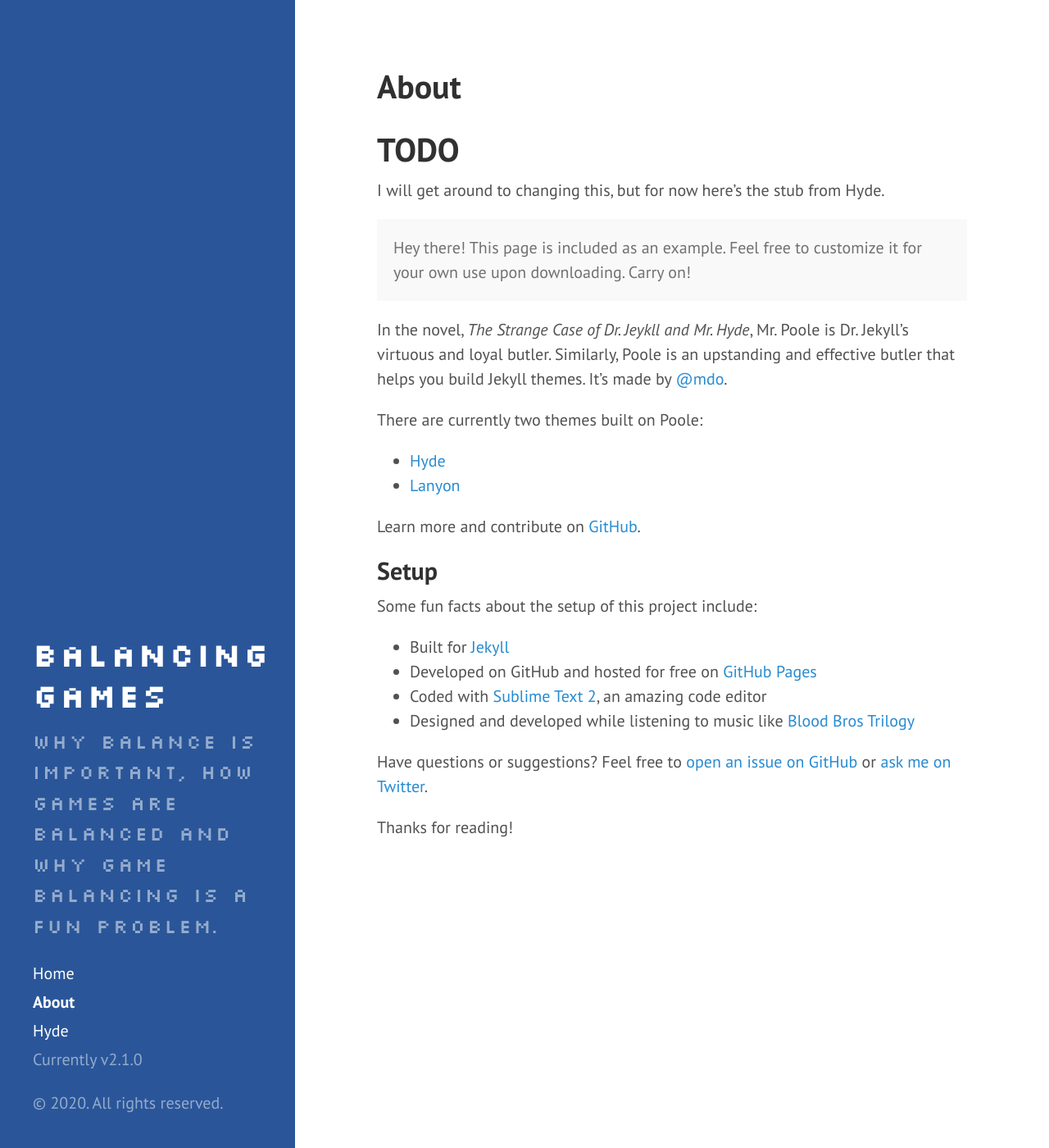
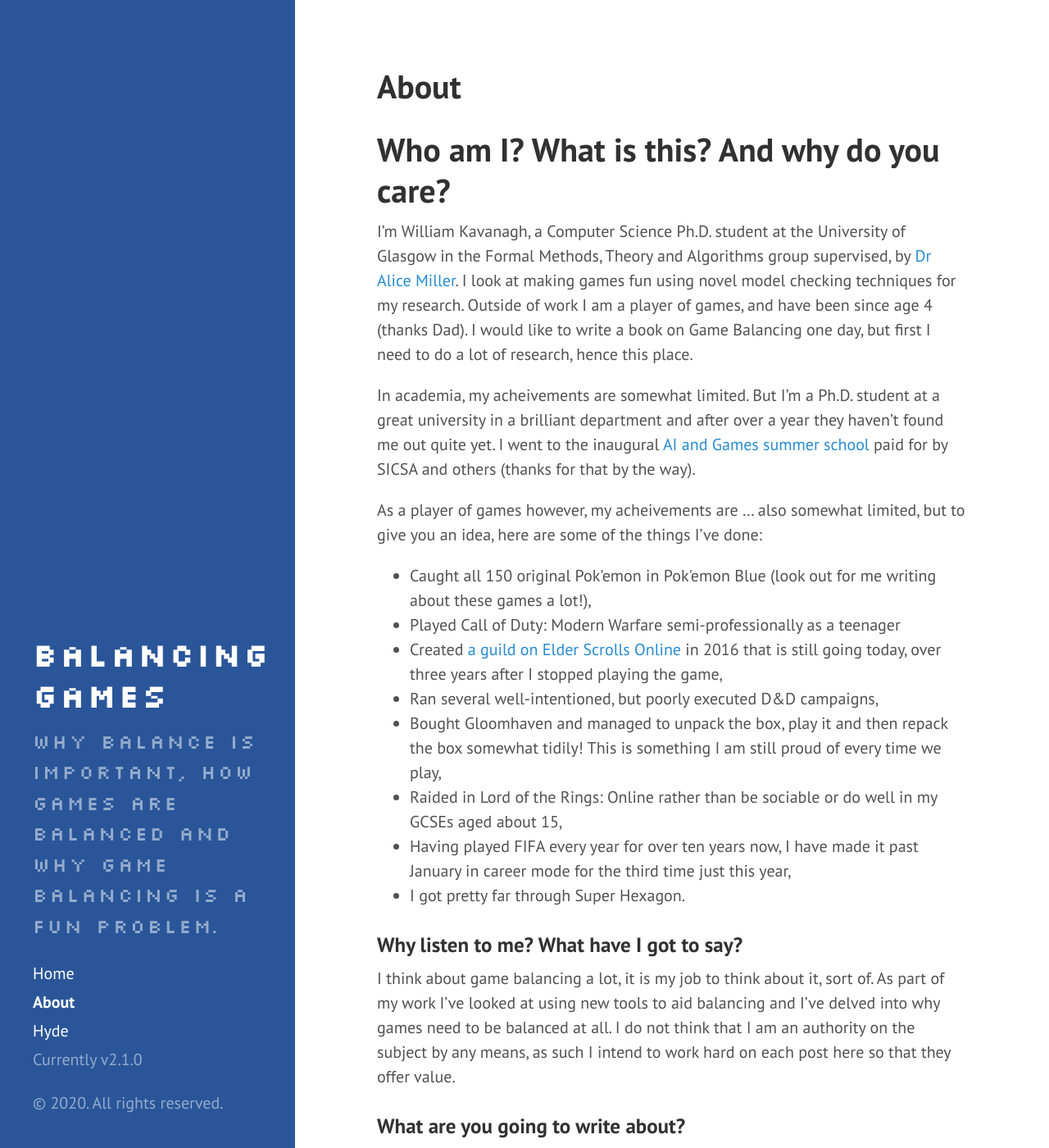
Before and after one commit to WJLKavanagh/balancing_blog, a Jekyll site: the page built from about.md, in a window 1280 px wide and 1400 px high. Shown: the whole window at 82% size. Built offline with Jekyll 4.4.1, drawn with Linux system fonts in a browser that asks for light colours; some of the changed text lies outside the part shown.

Commit message:
updated about page

```diff
--- a/about.md
+++ b/about.md
@@ -3,7 +3,7 @@ layout: page
 title: About
 ---
 
-<h1> TODO </h1>
+<!-- <h1> TODO </h1>
 
 I will get around to changing this, but for now here's the stub from Hyde.
 
@@ -31,4 +31,37 @@ Some fun facts about the setup of this project include:
 
 Have questions or suggestions? Feel free to [open an issue on GitHub](https://github.com/poole/issues/new) or [ask me on Twitter](https://twitter.com/mdo).
 
-Thanks for reading!
+Thanks for reading! -->
+
+
+# Who am I? What is this? And why do you care?
+
+I'm William Kavanagh, a Computer Science Ph.D. student at the University of Glasgow in the Formal Methods, Theory and Algorithms group supervised, by [Dr Alice Miller](https://www.gla.ac.uk/schools/computing/staff/alicemiller/). I look at making games fun using novel model checking techniques for my research. Outside of work I am a player of games, and have been since age 4 (thanks Dad). I would like to write a book on Game Balancing one day, but first I need to do a lot of research, hence this place.
+
+In academia, my acheivements are somewhat limited. But I'm a Ph.D. student at a great university in a brilliant department and after over a year they haven't found me out quite yet. I went to the inaugural [AI and Games summer school](https://school.gameaibook.org/) paid for by SICSA and others (thanks for that by the way).
+
+As a player of games however, my acheivements are ... also somewhat limited, but to give you an idea, here are some of the things I've done:
+
+ * Caught all 150 original Pok\'emon in Pok\'emon Blue (look out for me writing about these games a lot!),
+ * Played Call of Duty: Modern Warfare semi-professionally as a teenager
+ * Created [a guild on Elder Scrolls Online](https://snowborn.shivtr.com/) in 2016 that is still going today, over three years after I stopped playing the game,
+ * Ran several well-intentioned, but poorly executed D&D campaigns,
+ * Bought Gloomhaven and managed to unpack the box, play it and then repack the box somewhat tidily! This is something I am still proud of every time we play,
+ * Raided in Lord of the Rings: Online rather than be sociable or do well in my GCSEs aged about 15,
+ * Having played FIFA every year for over ten years now, I have made it past January in career mode for the third time just this year,
+ * I got pretty far through Super Hexagon.
+
+### Why listen to me? What have I got to say?
+
+I think about game balancing a lot, it is my job to think about it, sort of. As part of my work I've looked at using new tools to aid balancing and I've delved into why games need to be balanced at all. I do not think that I am an authority on the subject by any means, as such I intend to work hard on each post here so that they offer value.
+
+### What are you going to write about?
+
+I want to use studies and examples to show everything I talk about. I have plans for the first few posts, but will gladly write about areas people point me to (assuming anyone ever reads this). Some of the topics I intend to cover include:
+
+ * What is the meta-game and where did it come from,
+ * The reason game balancing is so difficult (spoiler: it's because of combinatoric complexity),
+ * How games are balanced in industry,
+ * The divide between the game development industry and academia,
+ * Specific posts about relevant work published in academia (hopefully some of it will be my work),
+ * The subject/object divide and how game balancing is both an art and a science.
```
Also changed, not shown: _posts/2019-04-05-it-begins.md (+1 -1 lines).
